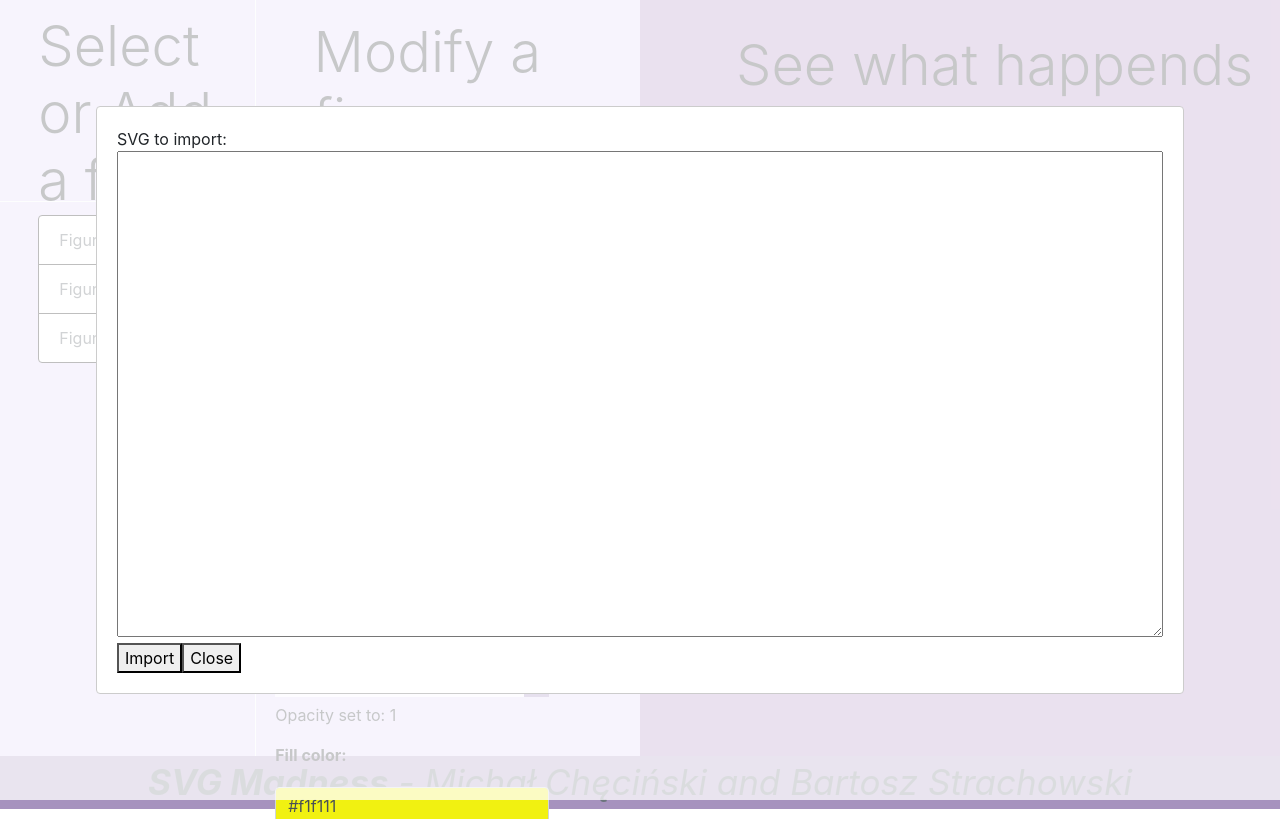
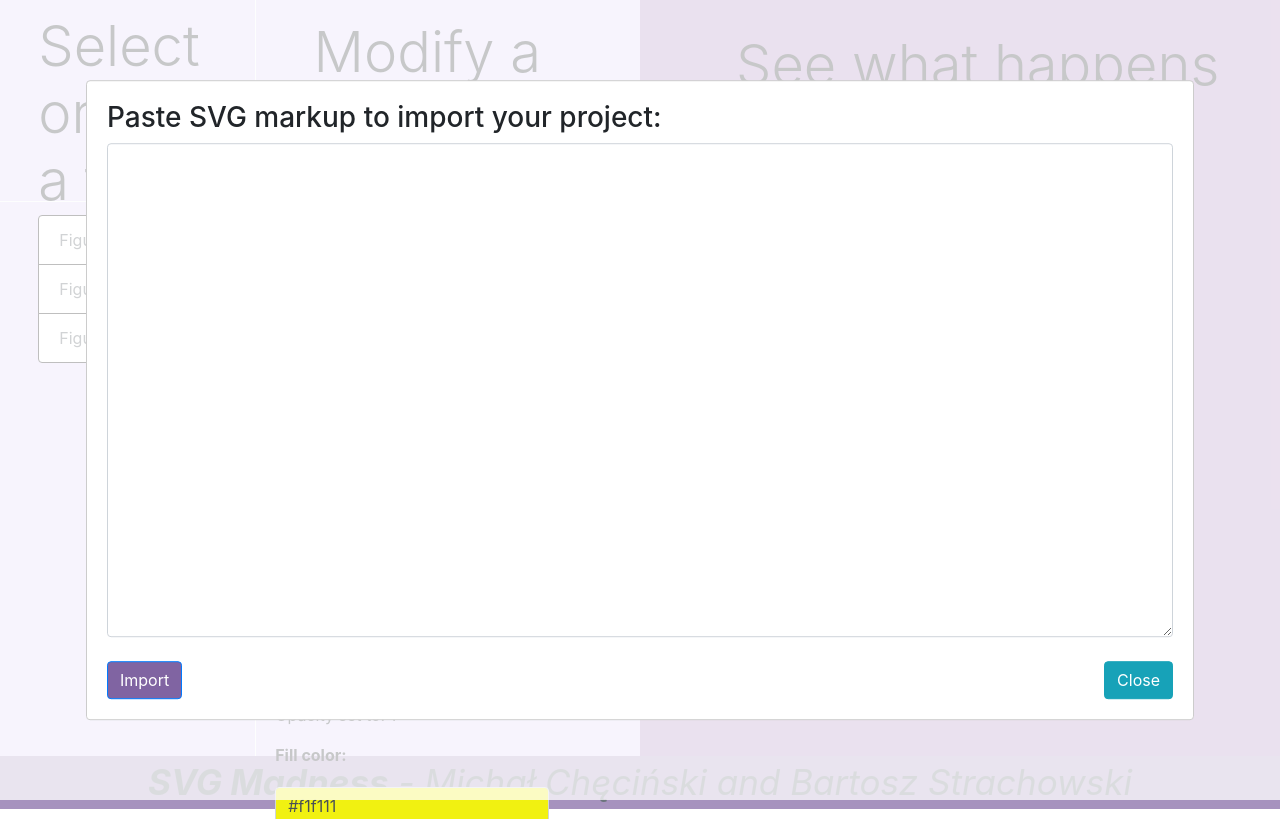
Before and after one commit to strachob/svg-animations, a React (Create React App) app: page / in a window 1280 px wide. Both pictures are taken after a click on the button "Import SVG". Built offline with nearby package versions, Linux system fonts and the light colour scheme.

Commit message:
Modals with styles completed

```diff
--- a/src/AnimationPane/index.js
+++ b/src/AnimationPane/index.js
@@ -70,7 +70,7 @@ class AnimationPane extends React.Component {
   render() {
     return <div className="animation-pane pane">
       <div>
-        <h1 className="display-4 figure-header">See what happends
+        <h1 className="display-4 figure-header">See what happens
         <button className="btn btn-primary export" onClick={() => this.generateExportSvg() }> Export SVG </button>
         <button className="btn btn-primary export" onClick={() => this.openImportModal() }> Import SVG </button></h1>
       </div>
@@ -79,22 +79,25 @@ class AnimationPane extends React.Component {
       <ReactModal
           isOpen={this.state.openExportModal}
           contentLabel="Export Modal"
-        style={this.modalStyles}
+          style={this.modalStyles}
       >
-        <textarea rows="20" cols="100" name="svg" readOnly="true">{this.state.svg}</textarea>
-        <button onClick={() => this.closeExportModal()}>Close</button>
+        <div>
+          <h3>Copy your SVG markup:</h3>
+        <textarea className="form-control" rows="20" cols="100" name="svg" readOnly="true">{this.state.svg}</textarea><br/>
+        <button className="btn btn-info float-right" onClick={() => this.closeExportModal()}>Close</button>
+        </div>
       </ReactModal>
 
       <ReactModal
           isOpen={this.state.openImportModal}
           contentLabel="Import Modal"
-        style={this.modalStyles}
+          style={this.modalStyles}
       >
         <div>
-          SVG to import:<br/>
-          <textarea rows="20" cols="100" name="svg" onChange={(e) => this.setImportSvg(e)}></textarea><br/>
-          <button onClick={() => this.closeImportModalWithImport()}>Import</button>
-          <button onClick={() => this.closeImportModal()}>Close</button>
+          <h3>Paste SVG markup to import your project:</h3>
+          <textarea className="form-control" rows="20" cols="100" name="svg" onChange={(e) => this.setImportSvg(e)}></textarea><br/>
+          <button className="btn btn-primary" onClick={() => this.closeImportModalWithImport()}>Import</button>
+          <button className="btn btn-info float-right" onClick={() => this.closeImportModal()}>Close</button>
         </div>
       </ReactModal>
     </div>
--- a/src/App.css
+++ b/src/App.css
@@ -42,6 +42,8 @@ body {
   background-color: rgb(166, 146, 190);
   text-align: center;
   font-size: 35px;
+  z-index: -1;
+  position: relative;
 }
 
 .figure-header {
```
